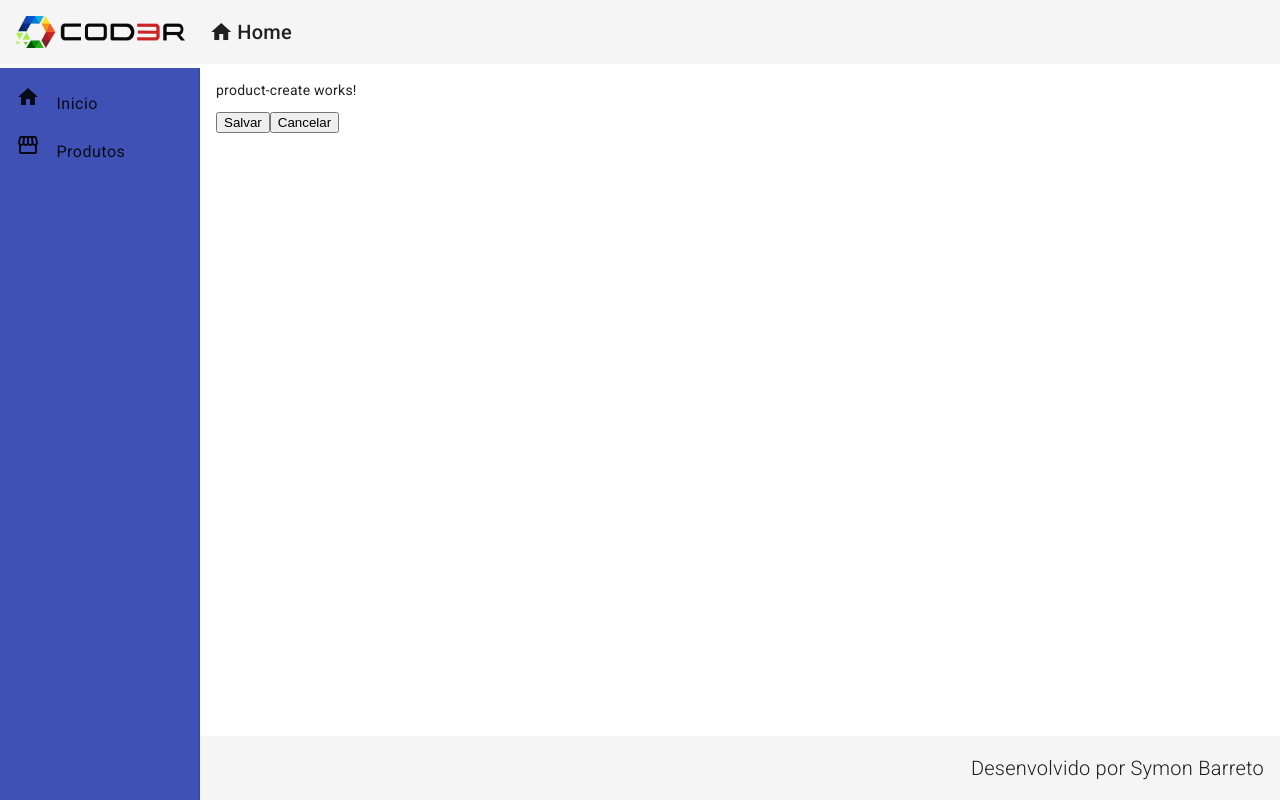
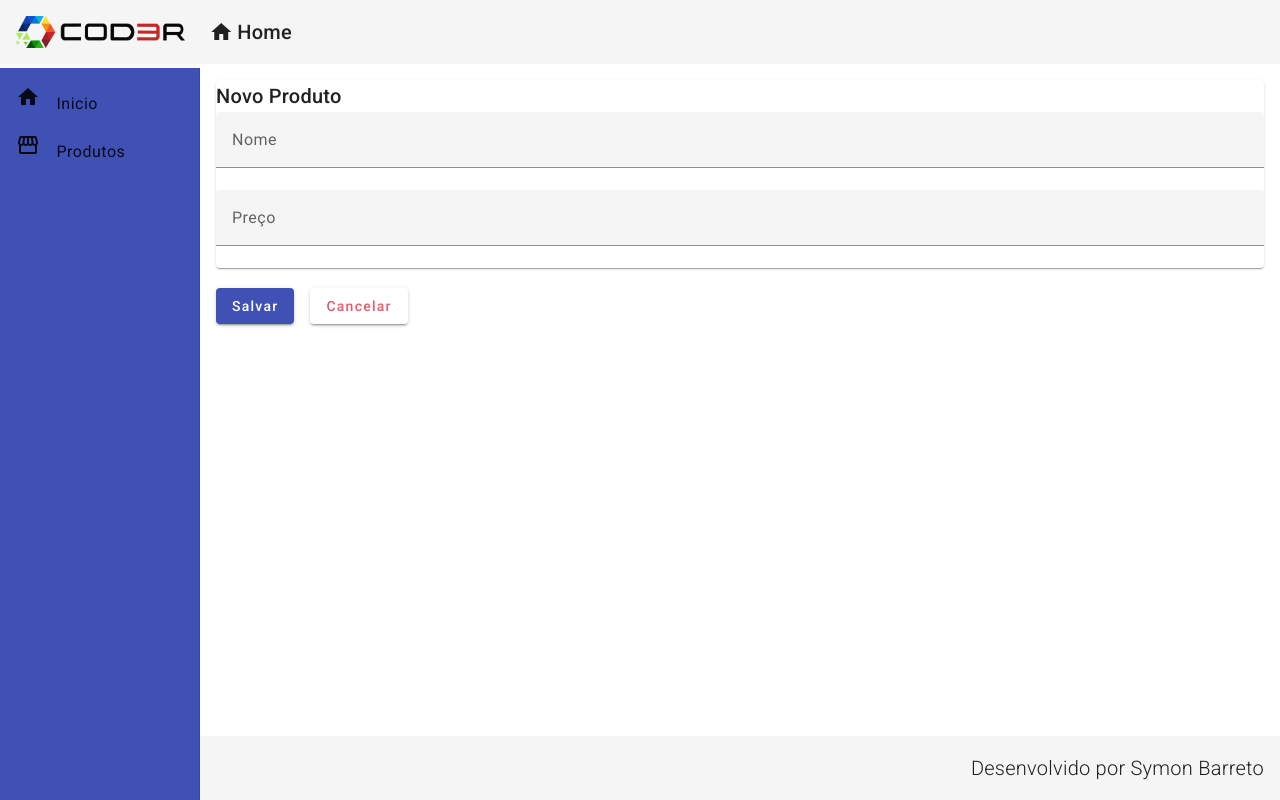
Before and after one commit to s4imu/angular-app, an Angular app in the folder frontend/: page /products/create in a window 1280 px wide. Built offline with nearby package versions, Linux system fonts and the light colour scheme.

Commit message:
CHORE: form cadastrar produto

```diff
--- a/frontend/src/app/components/products/product-create/product-create.component.css
+++ b/frontend/src/app/components/products/product-create/product-create.component.css
@@ -0,0 +1,9 @@
+form {
+    display: flex;
+    flex-direction: column;
+}
+
+button {
+    margin-top: 20px;
+    margin-right: 16px;
+}
--- a/frontend/src/app/components/products/product-create/product-create.component.html
+++ b/frontend/src/app/components/products/product-create/product-create.component.html
@@ -1,4 +1,22 @@
-<p>product-create works!</p>
+<mat-card>
+    <mat-card-title> Novo Produto </mat-card-title>
+    <form>
+        <mat-form-field>
+            <input
+            matInput
+            placeholder="Nome"
+            [(ngModel)]="product.name"
+            name="name">
+        </mat-form-field>
+        <mat-form-field>
+            <input
+            matInput
+            placeholder="Preço"
+            [(ngModel)]="product.price"
+            name="price">
+        </mat-form-field>
+    </form>
+</mat-card>
 
 <button mat-raised-button color="primary" (click)="createProduct()" >
     Salvar
--- a/frontend/src/app/components/products/product-create/product-create.component.ts
+++ b/frontend/src/app/components/products/product-create/product-create.component.ts
@@ -12,7 +12,7 @@ export class ProductCreateComponent {
 
   product: Product = {
     name: '',
-    price: 0
+    price: null
   }
 
   constructor(private productService: ProductService, private router: Router) { }
--- a/frontend/src/app/components/products/product.model.ts
+++ b/frontend/src/app/components/products/product.model.ts
@@ -1,5 +1,5 @@
 export interface Product {
     id?: number,
     name: string,
-    price: number
+    price: number|null
 }
```
Also changed, not shown: frontend/src/app/app.module.ts (+9 -1 lines).
